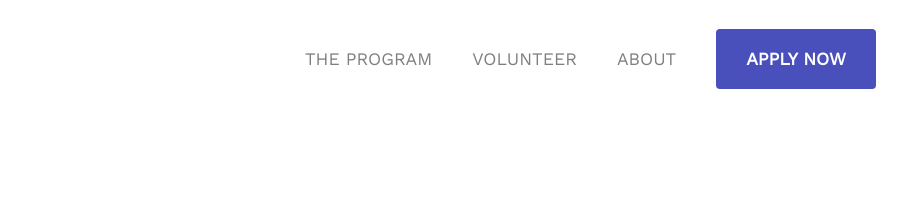
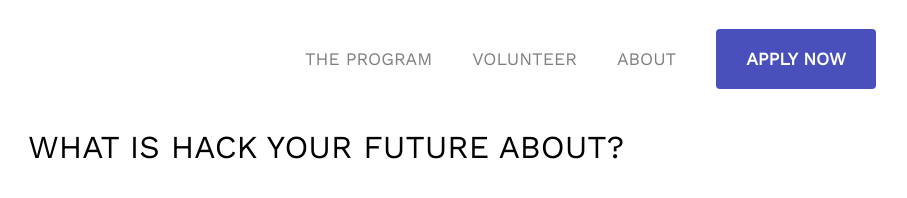
Before and after one commit to HYF-Class19/agile-development-hyf-group-3, a website: page pages/about.html in a window 1280 px wide. Shown: the full height of the page, 314-1221 px from the left. Drawn offline with nearby package versions, Linux system fonts and the light colour scheme.

Commit message:
add title to pages/about.html

```diff
--- a/pages/about.html
+++ b/pages/about.html
@@ -37,5 +37,11 @@
         </ul>
       </nav>
     </div>
+
+    <!-- Page Title -->
+    <div class="about-title">
+      <h1>What is hack your future about?</h1>
+    </div>
+
   </body>
 </html>
```
